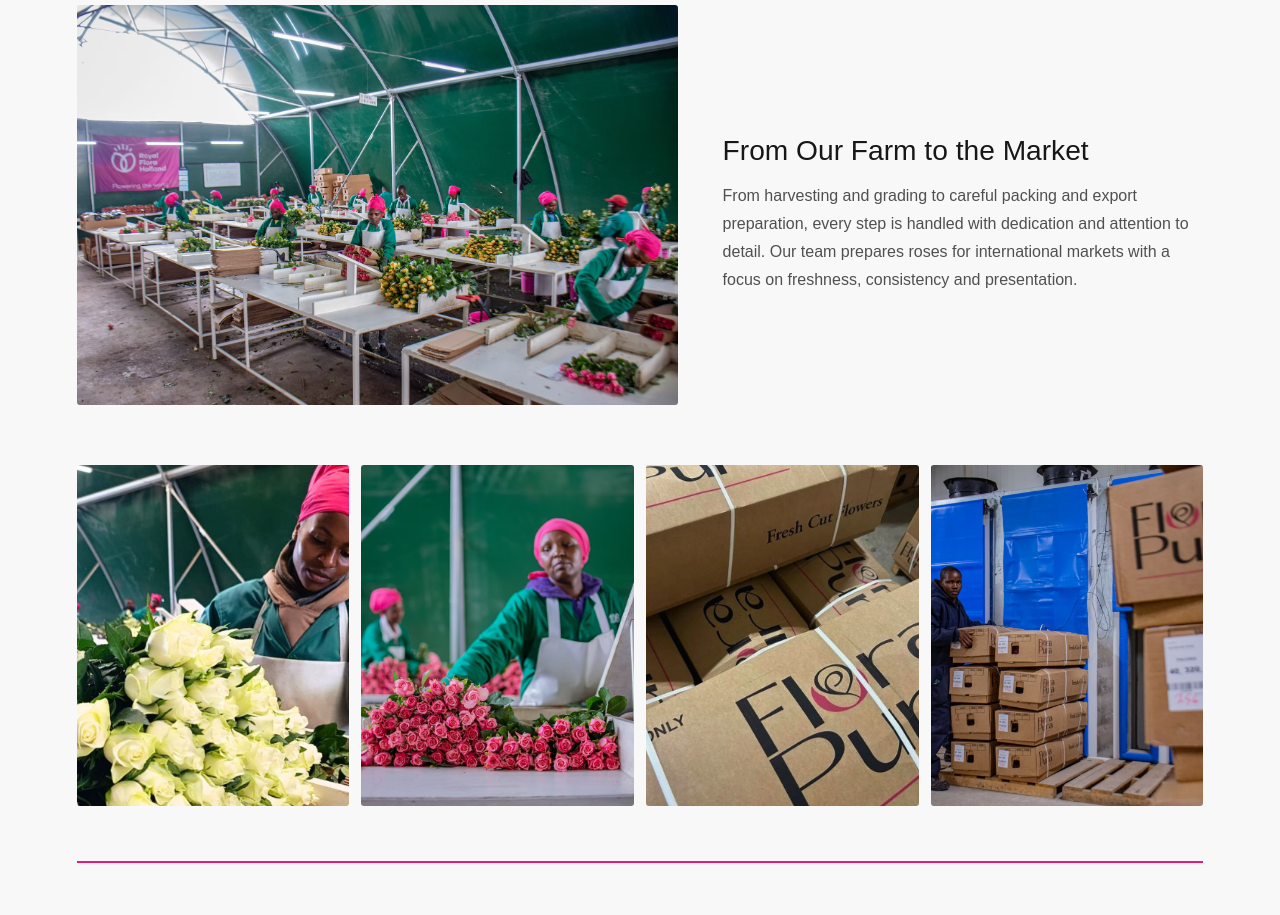
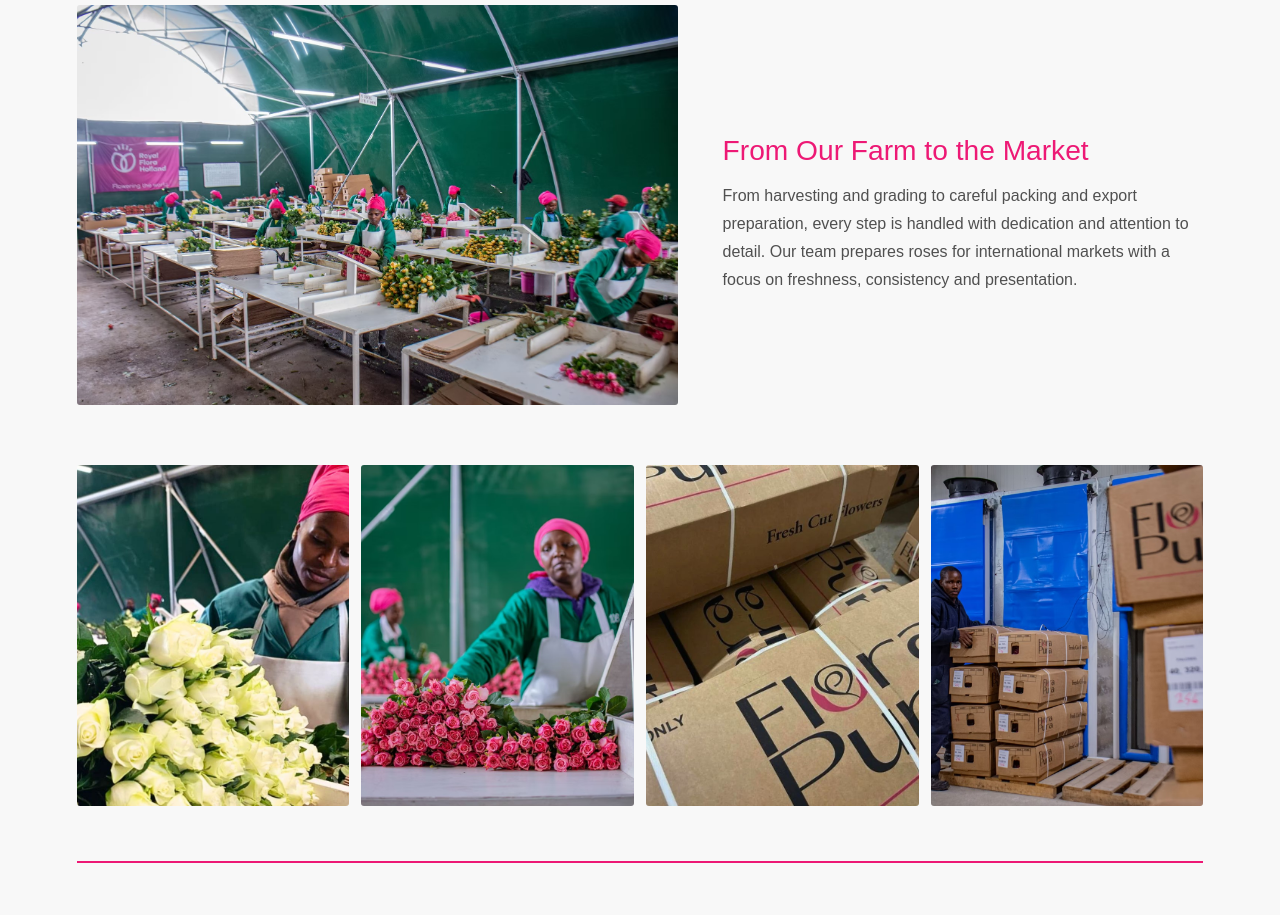
Before and after one commit to Rob1974BR/Flora-Pura-Brochure, a Next.js app: page / in a window 1280 px wide. Shown: the part 9460-10375 px from the top of the page. Built offline with nearby package versions, Linux system fonts and the light colour scheme.

Commit message:
Apply Flora Pura pink to page 5 farm-to-market heading

```diff
--- a/app/sustainability-export.css
+++ b/app/sustainability-export.css
@@ -21,3 +21,6 @@
 
 /* Exact shared Flora Pura pink used on pages 1–3 */
 .fp-sustainability .fp-sustainability-copy h3{color:var(--pink,#ed1975)}
+
+/* Page 5: match From Our Farm to the Market to the Flora Pura brand pink */
+.fp-new-export .fp-new-lead h3{color:var(--pink,#ed1975)}
```
